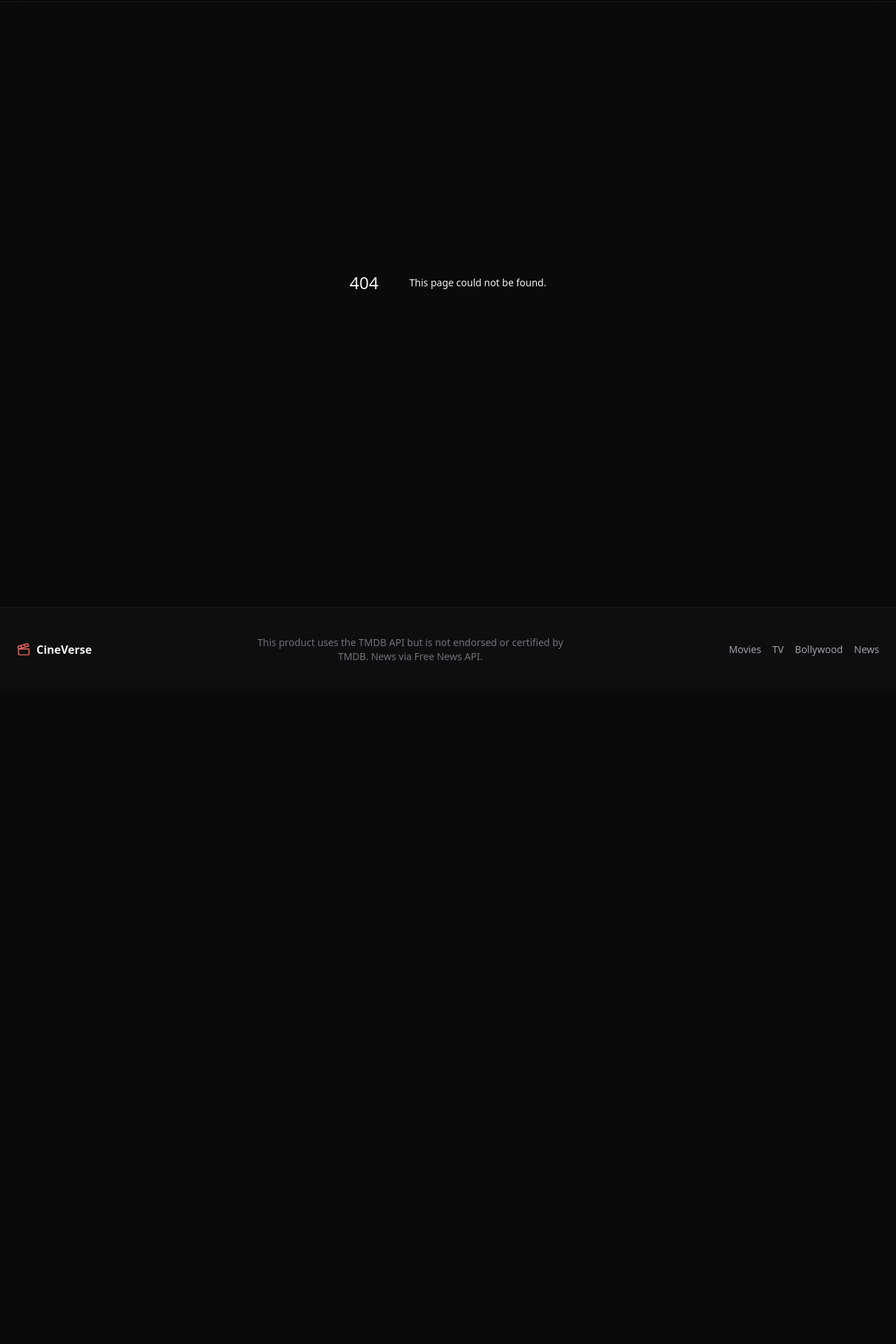
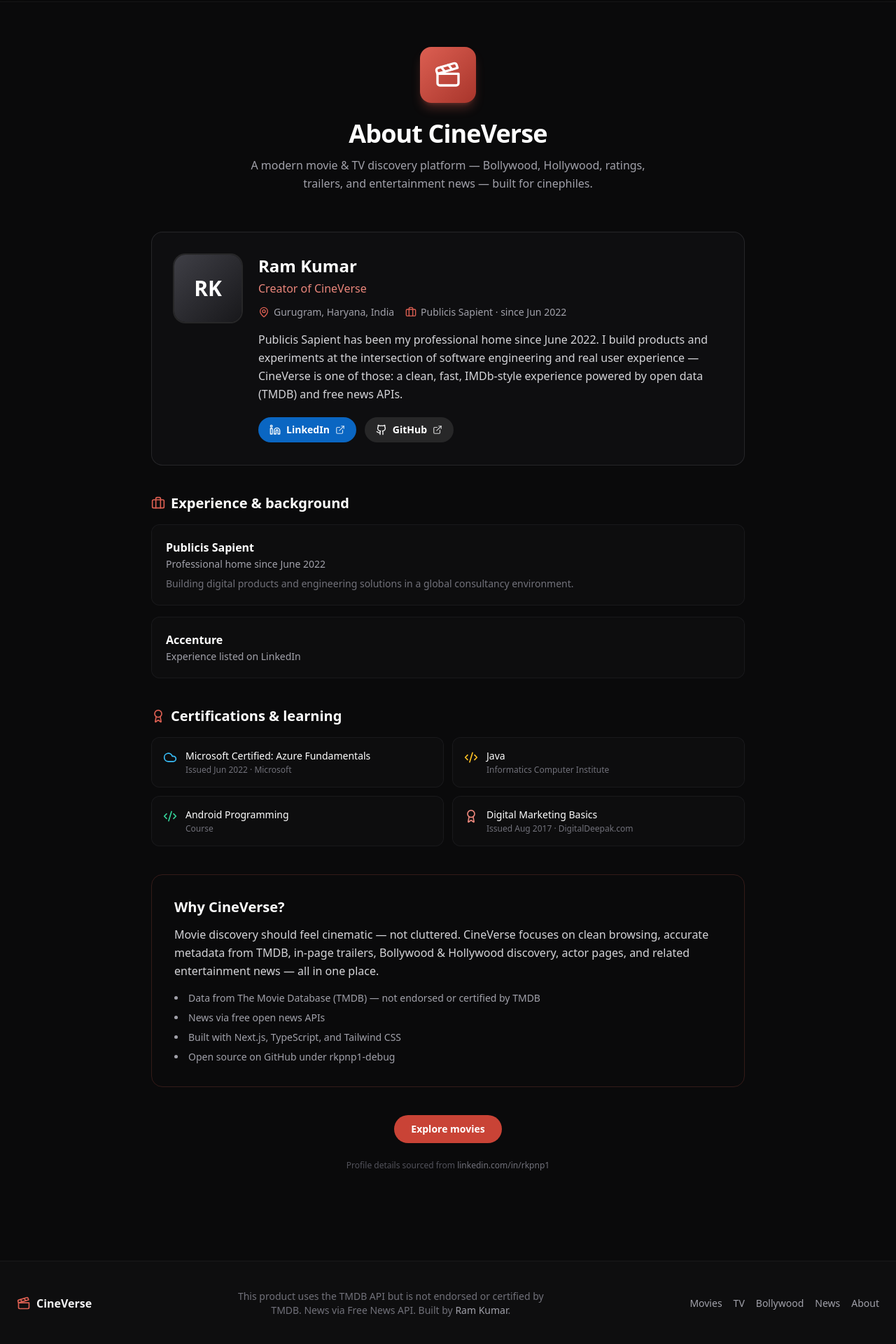
Before and after one commit to rkpnp1-debug/cineverse, a Next.js app: page /about in a window 1280 px wide. Before the commit this address had no page. Shown: the part 62-1982 px from the top of the page at 70% size. Before the commit the page ends 1050 px from the top, so only its background shows below. Built offline with nearby package versions, Linux system fonts and the light colour scheme.

Commit message:
Add About Us page from LinkedIn (Ram Kumar) + nav/footer links

```diff
--- /dev/null
+++ b/src/app/about/page.tsx
@@ -0,0 +1,180 @@
+import type { Metadata } from "next";
+import Link from "next/link";
+import {
+  MapPin,
+  Briefcase,
+  Award,
+  ExternalLink,
+  Github,
+  Linkedin,
+  Clapperboard,
+  Code2,
+  Cloud,
+} from "lucide-react";
+
+export const metadata: Metadata = {
+  title: "About",
+  description:
+    "About CineVerse and its creator Ram Kumar — built for movie lovers with TMDB data and modern web tech.",
+};
+
+export default function AboutPage() {
+  return (
+    <div className="max-w-4xl mx-auto px-4 sm:px-6 py-12 sm:py-16">
+      {/* Hero */}
+      <div className="text-center mb-14">
+        <div className="mx-auto mb-6 flex h-20 w-20 items-center justify-center rounded-2xl bg-gradient-to-br from-cinema-500 to-cinema-700 shadow-lg shadow-cinema-500/30">
+          <Clapperboard className="h-10 w-10 text-white" />
+        </div>
+        <h1 className="text-3xl sm:text-4xl font-bold text-white tracking-tight">About CineVerse</h1>
+        <p className="mt-3 text-zinc-400 max-w-xl mx-auto leading-relaxed">
+          A modern movie & TV discovery platform — Bollywood, Hollywood, ratings, trailers, and entertainment news — built for cinephiles.
+        </p>
+      </div>
+
+      {/* Creator card */}
+      <section className="rounded-2xl border border-white/10 bg-surface-800/60 p-6 sm:p-8 mb-10">
+        <div className="flex flex-col sm:flex-row gap-6 items-start">
+          <div className="flex h-24 w-24 shrink-0 items-center justify-center rounded-2xl bg-gradient-to-br from-zinc-700 to-zinc-900 text-3xl font-bold text-white ring-2 ring-white/10">
+            RK
+          </div>
+          <div className="flex-1 min-w-0">
+            <h2 className="text-2xl font-bold text-white">Ram Kumar</h2>
+            <p className="mt-1 text-cinema-400 font-medium">Creator of CineVerse</p>
+            <div className="mt-3 flex flex-wrap gap-x-4 gap-y-2 text-sm text-zinc-400">
+              <span className="inline-flex items-center gap-1.5">
+                <MapPin className="h-4 w-4 text-cinema-500" />
+                Gurugram, Haryana, India
+              </span>
+              <span className="inline-flex items-center gap-1.5">
+                <Briefcase className="h-4 w-4 text-cinema-500" />
+                Publicis Sapient · since Jun 2022
+              </span>
+            </div>
+            <p className="mt-4 text-zinc-300 leading-relaxed">
+              Publicis Sapient has been my professional home since June 2022. I build products and experiments
+              at the intersection of software engineering and real user experience — CineVerse is one of those:
+              a clean, fast, IMDb-style experience powered by open data (TMDB) and free news APIs.
+            </p>
+            <div className="mt-5 flex flex-wrap gap-3">
+              <a
+                href="https://www.linkedin.com/in/rkpnp1/"
+                target="_blank"
+                rel="noopener noreferrer"
+                className="inline-flex items-center gap-2 rounded-full bg-[#0A66C2] hover:bg-[#004182] px-4 py-2 text-sm font-semibold text-white transition"
+              >
+                <Linkedin className="h-4 w-4" />
+                LinkedIn
+                <ExternalLink className="h-3.5 w-3.5 opacity-80" />
+              </a>
+              <a
+                href="https://github.com/rkpnp1-debug"
+                target="_blank"
+                rel="noopener noreferrer"
+                className="inline-flex items-center gap-2 rounded-full bg-white/10 hover:bg-white/20 px-4 py-2 text-sm font-semibold text-white transition"
+              >
+                <Github className="h-4 w-4" />
+                GitHub
+                <ExternalLink className="h-3.5 w-3.5 opacity-80" />
+              </a>
+            </div>
+          </div>
+        </div>
+      </section>
+
+      {/* Experience & skills from LinkedIn public profile */}
+      <section className="mb-10">
+        <h2 className="text-xl font-bold text-white mb-4 flex items-center gap-2">
+          <Briefcase className="h-5 w-5 text-cinema-500" />
+          Experience & background
+        </h2>
+        <div className="space-y-4">
+          <div className="rounded-xl border border-white/5 bg-surface-800/40 p-5">
+            <p className="font-semibold text-white">Publicis Sapient</p>
+            <p className="text-sm text-zinc-400 mt-0.5">Professional home since June 2022</p>
+            <p className="text-sm text-zinc-500 mt-2">
+              Building digital products and engineering solutions in a global consultancy environment.
+            </p>
+          </div>
+          <div className="rounded-xl border border-white/5 bg-surface-800/40 p-5">
+            <p className="font-semibold text-white">Accenture</p>
+            <p className="text-sm text-zinc-400 mt-0.5">Experience listed on LinkedIn</p>
+          </div>
+        </div>
+      </section>
+
+      <section className="mb-10">
+        <h2 className="text-xl font-bold text-white mb-4 flex items-center gap-2">
+          <Award className="h-5 w-5 text-cinema-500" />
+          Certifications & learning
+        </h2>
+        <ul className="grid gap-3 sm:grid-cols-2">
+          <li className="rounded-xl border border-white/5 bg-surface-800/40 p-4 flex gap-3">
+            <Cloud className="h-5 w-5 text-sky-400 shrink-0 mt-0.5" />
+            <div>
+              <p className="font-medium text-white text-sm">Microsoft Certified: Azure Fundamentals</p>
+              <p className="text-xs text-zinc-500 mt-0.5">Issued Jun 2022 · Microsoft</p>
+            </div>
+          </li>
+          <li className="rounded-xl border border-white/5 bg-surface-800/40 p-4 flex gap-3">
+            <Code2 className="h-5 w-5 text-amber-400 shrink-0 mt-0.5" />
+            <div>
+              <p className="font-medium text-white text-sm">Java</p>
+              <p className="text-xs text-zinc-500 mt-0.5">Informatics Computer Institute</p>
+            </div>
+          </li>
+          <li className="rounded-xl border border-white/5 bg-surface-800/40 p-4 flex gap-3">
+            <Code2 className="h-5 w-5 text-emerald-400 shrink-0 mt-0.5" />
+            <div>
+              <p className="font-medium text-white text-sm">Android Programming</p>
+              <p className="text-xs text-zinc-500 mt-0.5">Course</p>
+            </div>
+          </li>
+          <li className="rounded-xl border border-white/5 bg-surface-800/40 p-4 flex gap-3">
+            <Award className="h-5 w-5 text-cinema-400 shrink-0 mt-0.5" />
+            <div>
+              <p className="font-medium text-white text-sm">Digital Marketing Basics</p>
+              <p className="text-xs text-zinc-500 mt-0.5">Issued Aug 2017 · DigitalDeepak.com</p>
+            </div>
+          </li>
+        </ul>
+      </section>
+
+      {/* About the product */}
+      <section className="mb-10 rounded-2xl border border-cinema-500/20 bg-cinema-950/20 p-6 sm:p-8">
+        <h2 className="text-xl font-bold text-white mb-3">Why CineVerse?</h2>
+        <p className="text-zinc-300 leading-relaxed mb-4">
+          Movie discovery should feel cinematic — not cluttered. CineVerse focuses on clean browsing,
+          accurate metadata from TMDB, in-page trailers, Bollywood & Hollywood discovery, actor pages,
+          and related entertainment news — all in one place.
+        </p>
+        <ul className="text-sm text-zinc-400 space-y-2 list-disc list-inside">
+          <li>Data from The Movie Database (TMDB) — not endorsed or certified by TMDB</li>
+          <li>News via free open news APIs</li>
+          <li>Built with Next.js, TypeScript, and Tailwind CSS</li>
+          <li>Open source on GitHub under rkpnp1-debug</li>
+        </ul>
+      </section>
+
+      <div className="text-center">
+        <Link
+          href="/"
+          className="inline-flex items-center gap-2 rounded-full bg-cinema-600 hover:bg-cinema-500 px-6 py-2.5 text-sm font-semibold text-white transition"
+        >
+          Explore movies
+        </Link>
+        <p className="mt-6 text-xs text-zinc-600">
+          Profile details sourced from{" "}
+          <a
+            href="https://www.linkedin.com/in/rkpnp1/"
+            target="_blank"
+            rel="noopener noreferrer"
+            className="text-zinc-500 hover:text-cinema-400 underline-offset-2 hover:underline"
+          >
+            linkedin.com/in/rkpnp1
+          </a>
+        </p>
+      </div>
+    </div>
+  );
+}
--- a/src/components/Footer.tsx
+++ b/src/components/Footer.tsx
@@ -1,16 +1,43 @@
 import Link from "next/link";
 import { Clapperboard } from "lucide-react";
+
 export function Footer() {
   return (
     <footer className="border-t border-white/5 bg-surface-800/50 mt-16">
       <div className="mx-auto max-w-7xl px-4 py-10 sm:px-6 flex flex-col md:flex-row items-center justify-between gap-6">
-        <div className="flex items-center gap-2"><Clapperboard className="h-5 w-5 text-cinema-500" /><span className="font-semibold">CineVerse</span></div>
-        <p className="text-center text-sm text-zinc-500 max-w-md">This product uses the TMDB API but is not endorsed or certified by TMDB. News via Free News API.</p>
+        <div className="flex items-center gap-2">
+          <Clapperboard className="h-5 w-5 text-cinema-500" />
+          <span className="font-semibold">CineVerse</span>
+        </div>
+        <p className="text-center text-sm text-zinc-500 max-w-md">
+          This product uses the TMDB API but is not endorsed or certified by TMDB. News via Free News
+          API. Built by{" "}
+          <a
+            href="https://www.linkedin.com/in/rkpnp1/"
+            target="_blank"
+            rel="noopener noreferrer"
+            className="text-zinc-400 hover:text-cinema-400"
+          >
+            Ram Kumar
+          </a>
+          .
+        </p>
         <div className="flex gap-4 text-sm text-zinc-400">
-          <Link href="/movies" className="hover:text-white">Movies</Link>
-          <Link href="/tv" className="hover:text-white">TV</Link>
-          <Link href="/bollywood" className="hover:text-white">Bollywood</Link>
-          <Link href="/news" className="hover:text-white">News</Link>
+          <Link href="/movies" className="hover:text-white">
+            Movies
+          </Link>
+          <Link href="/tv" className="hover:text-white">
+            TV
+          </Link>
+          <Link href="/bollywood" className="hover:text-white">
+            Bollywood
+          </Link>
+          <Link href="/news" className="hover:text-white">
+            News
+          </Link>
+          <Link href="/about" className="hover:text-white">
+            About
+          </Link>
         </div>
       </div>
     </footer>
--- a/src/components/Navbar.tsx
+++ b/src/components/Navbar.tsx
@@ -11,6 +11,7 @@
   { href: "/tv", label: "TV" },
   { href: "/bollywood", label: "Bollywood" },
   { href: "/news", label: "News" },
+  { href: "/about", label: "About" },
 ];
 
 export function Navbar() {
@@ -33,31 +34,73 @@
           <div className="flex h-9 w-9 items-center justify-center rounded-lg bg-gradient-to-br from-cinema-500 to-cinema-700">
             <Clapperboard className="h-5 w-5 text-white" />
           </div>
-          <span className="text-xl font-bold bg-gradient-to-r from-white to-zinc-400 bg-clip-text text-transparent">CineVerse</span>
+          <span className="text-xl font-bold bg-gradient-to-r from-white to-zinc-400 bg-clip-text text-transparent">
+            CineVerse
+          </span>
         </Link>
         <nav className="hidden md:flex items-center gap-1">
           {links.map(({ href, label }) => (
-            <Link key={href} href={href} className={cn("rounded-lg px-3 py-2 text-sm font-medium transition-colors", pathname === href ? "bg-white/10 text-white" : "text-zinc-400 hover:text-white hover:bg-white/5")}>{label}</Link>
+            <Link
+              key={href}
+              href={href}
+              className={cn(
+                "rounded-lg px-3 py-2 text-sm font-medium transition-colors",
+                pathname === href
+                  ? "bg-white/10 text-white"
+                  : "text-zinc-400 hover:text-white hover:bg-white/5"
+              )}
+            >
+              {label}
+            </Link>
           ))}
         </nav>
         <form onSubmit={onSearch} className="hidden sm:flex flex-1 max-w-md mx-4">
           <div className="relative w-full">
             <Search className="absolute left-3 top-1/2 h-4 w-4 -translate-y-1/2 text-zinc-500" />
-            <input type="search" value={q} onChange={(e) => setQ(e.target.value)} placeholder="Search movies, series, people..." className="w-full rounded-full border border-white/10 bg-surface-800 py-2 pl-10 pr-4 text-sm text-white placeholder:text-zinc-500 focus:border-cinema-500 focus:outline-none focus:ring-1 focus:ring-cinema-500" />
+            <input
+              type="search"
+              value={q}
+              onChange={(e) => setQ(e.target.value)}
+              placeholder="Search movies, series, people..."
+              className="w-full rounded-full border border-white/10 bg-surface-800 py-2 pl-10 pr-4 text-sm text-white placeholder:text-zinc-500 focus:border-cinema-500 focus:outline-none focus:ring-1 focus:ring-cinema-500"
+            />
           </div>
         </form>
-        <button type="button" className="md:hidden p-2 text-zinc-400" onClick={() => setOpen(!open)} aria-label="Menu">{open ? <X className="h-6 w-6" /> : <Menu className="h-6 w-6" />}</button>
+        <button
+          type="button"
+          className="md:hidden p-2 text-zinc-400"
+          onClick={() => setOpen(!open)}
+          aria-label="Menu"
+        >
+          {open ? <X className="h-6 w-6" /> : <Menu className="h-6 w-6" />}
+        </button>
       </div>
       {open && (
         <div className="md:hidden border-t border-white/5 px-4 py-4 space-y-2">
           <form onSubmit={onSearch} className="mb-3">
             <div className="relative">
               <Search className="absolute left-3 top-1/2 h-4 w-4 -translate-y-1/2 text-zinc-500" />
-              <input type="search" value={q} onChange={(e) => setQ(e.target.value)} placeholder="Search..." className="w-full rounded-full border border-white/10 bg-surface-800 py-2.5 pl-10 pr-4 text-sm" />
+              <input
+                type="search"
+                value={q}
+                onChange={(e) => setQ(e.target.value)}
+                placeholder="Search..."
+                className="w-full rounded-full border border-white/10 bg-surface-800 py-2.5 pl-10 pr-4 text-sm"
+              />
             </div>
           </form>
           {links.map(({ href, label }) => (
-            <Link key={href} href={href} onClick={() => setOpen(false)} className={cn("block rounded-lg px-3 py-2.5 text-sm", pathname === href ? "bg-white/10 text-white" : "text-zinc-400")}>{label}</Link>
+            <Link
+              key={href}
+              href={href}
+              onClick={() => setOpen(false)}
+              className={cn(
+                "block rounded-lg px-3 py-2.5 text-sm",
+                pathname === href ? "bg-white/10 text-white" : "text-zinc-400"
+              )}
+            >
+              {label}
+            </Link>
           ))}
         </div>
       )}
```
